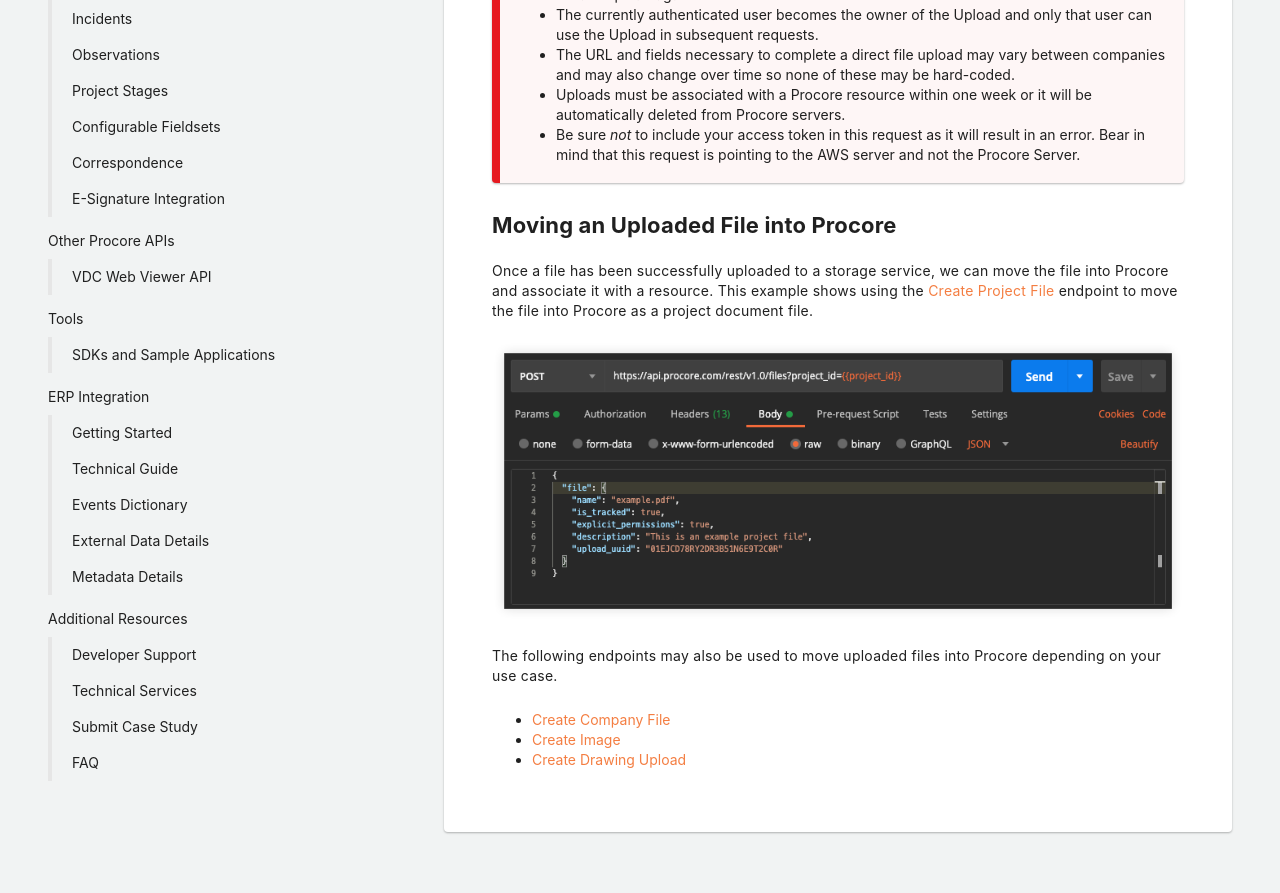
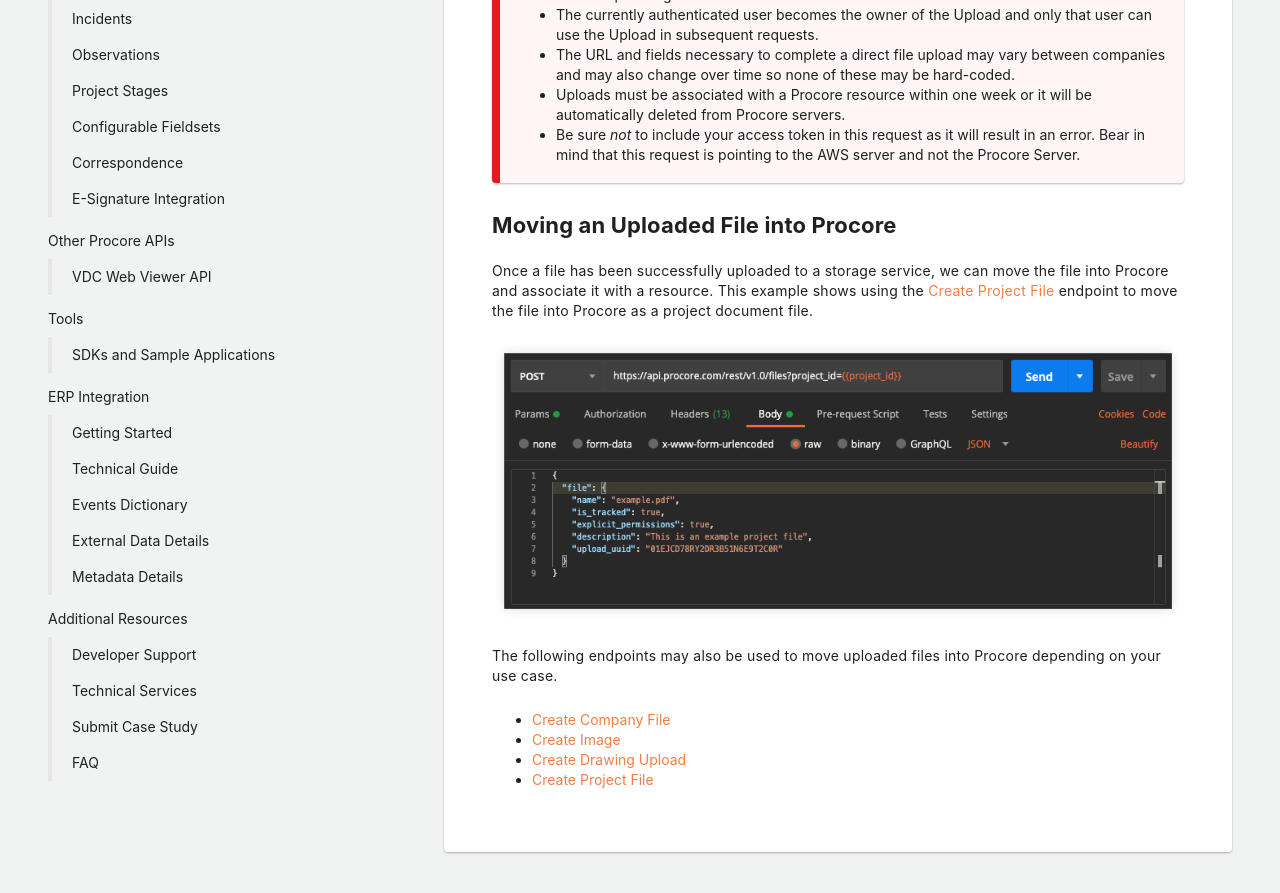
Before and after one commit to procore/documentation, a Jekyll site: the page built from tutorials/tutorial_uploads.md, in a window 1280 px wide and 900 px high, scrolled down 2851 px. Shown: the top 893 px of the window. Built offline with Jekyll 4.4.1, drawn with Linux system fonts in a browser that asks for light colours.

Commit message:
Adding link to Create Project File ref page

```diff
--- a/tutorials/tutorial_uploads.md
+++ b/tutorials/tutorial_uploads.md
@@ -104,3 +104,4 @@ The following endpoints may also be used to move uploaded files into Procore dep
 - [Create Company File](https://developers.procore.com/reference/rest/v1/company-folders-and-files#create-company-file)
 - [Create Image](https://developers.procore.com/reference/rest/v1/images#create-image)
 - [Create Drawing Upload](https://developers.procore.com/reference/rest/v1/drawings#create-drawing-upload)
+- [Create Project File](https://developers.procore.com/reference/rest/v1/project-folders-and-files#create-project-file)
```
